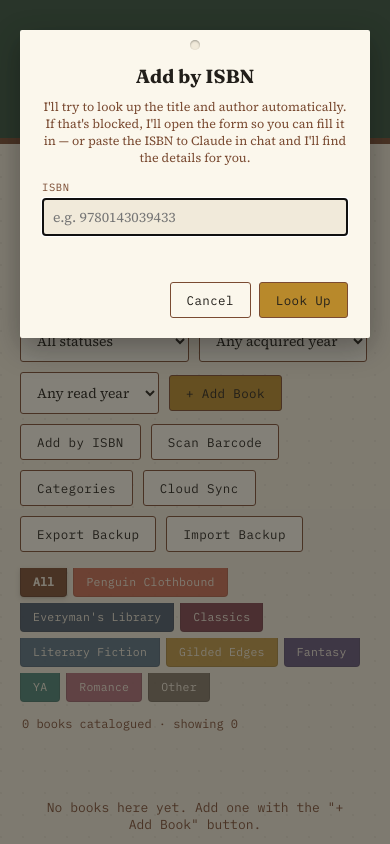
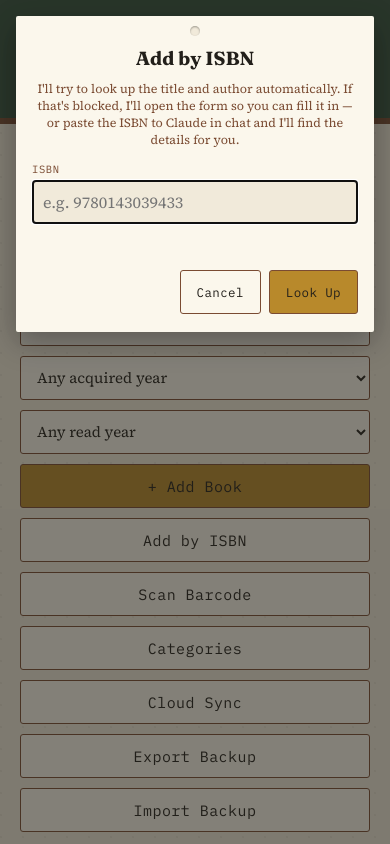
Before and after one commit to thisisaninbox1-hue/my-library, a plain HTML site: page index.html in a window 390 px wide. Both pictures are taken after typing "Sample" into the empty fields and a click on the button "Add by ISBN". Shown: the top 844 px of the page. Drawn offline with Linux system fonts and the light colour scheme.

Commit message:
Add files via upload

```diff
--- a/index.html
+++ b/index.html
@@ -2,6 +2,7 @@
 <html lang="en">
 <head>
 <meta charset="UTF-8">
+<meta name="viewport" content="width=device-width, initial-scale=1">
 <title>My Library — Card Catalog</title>
 <link rel="preconnect" href="https://fonts.googleapis.com">
 <link href="https://fonts.googleapis.com/css2?family=Fraunces:opsz,wght@9..144,400;9..144,600;9..144,700&family=Source+Serif+4:ital,wght@0,400;0,600;1,400&family=IBM+Plex+Mono:wght@400;500&display=swap" rel="stylesheet">
@@ -369,6 +370,57 @@
     opacity:0; transition:opacity 0.25s;
   }
   .toast.show{ opacity:1; }
+  /* ---- Mobile ---- */
+  @media (max-width: 640px){
+    .plate{ padding:22px 16px 18px; }
+    .plate h1{ font-size:30px; }
+
+    .toolbar{
+      flex-direction:column;
+      align-items:stretch;
+      margin-top:16px;
+    }
+    .toolbar input[type=text], .toolbar select, .toolbar .btn{
+      width:100%;
+      min-height:44px;
+      font-size:15px;
+    }
+    #search{ order:-1; }
+
+    .tabs{
+      flex-wrap:nowrap;
+      overflow-x:auto;
+      -webkit-overflow-scrolling:touch;
+      padding-bottom:4px;
+      scrollbar-width:none;
+    }
+    .tabs::-webkit-scrollbar{ display:none; }
+    .tab{ flex:0 0 auto; padding:8px 14px 9px; font-size:12.5px; }
+
+    main{ padding:0 14px; }
+    .grid{ grid-template-columns:1fr; gap:12px; }
+
+    .card{ padding:16px 14px 14px; min-height:auto; }
+    .card .actions{ opacity:1; }
+    .card .actions button{ font-size:13px; padding:4px 0; }
+    .card .title{ font-size:18px; }
+
+    .row2, .row3{ flex-direction:column; gap:0; }
+    .row2 .field, .row3 .field{ width:100%; }
+
+    .form-card{ padding:20px 16px 18px; max-width:100%; }
+    .field input, .field select, .field textarea{
+      font-size:16px; /* prevents iOS auto-zoom on focus */
+      min-height:44px;
+    }
+    .field textarea{ min-height:70px; }
+
+    .reread-row{ flex-wrap:wrap; }
+    .reread-row input{ flex:1 1 45%; }
+
+    .btn{ min-height:44px; }
+    .modal-overlay{ padding:16px; }
+  }
 </style>
 </head>
 <body>
```
